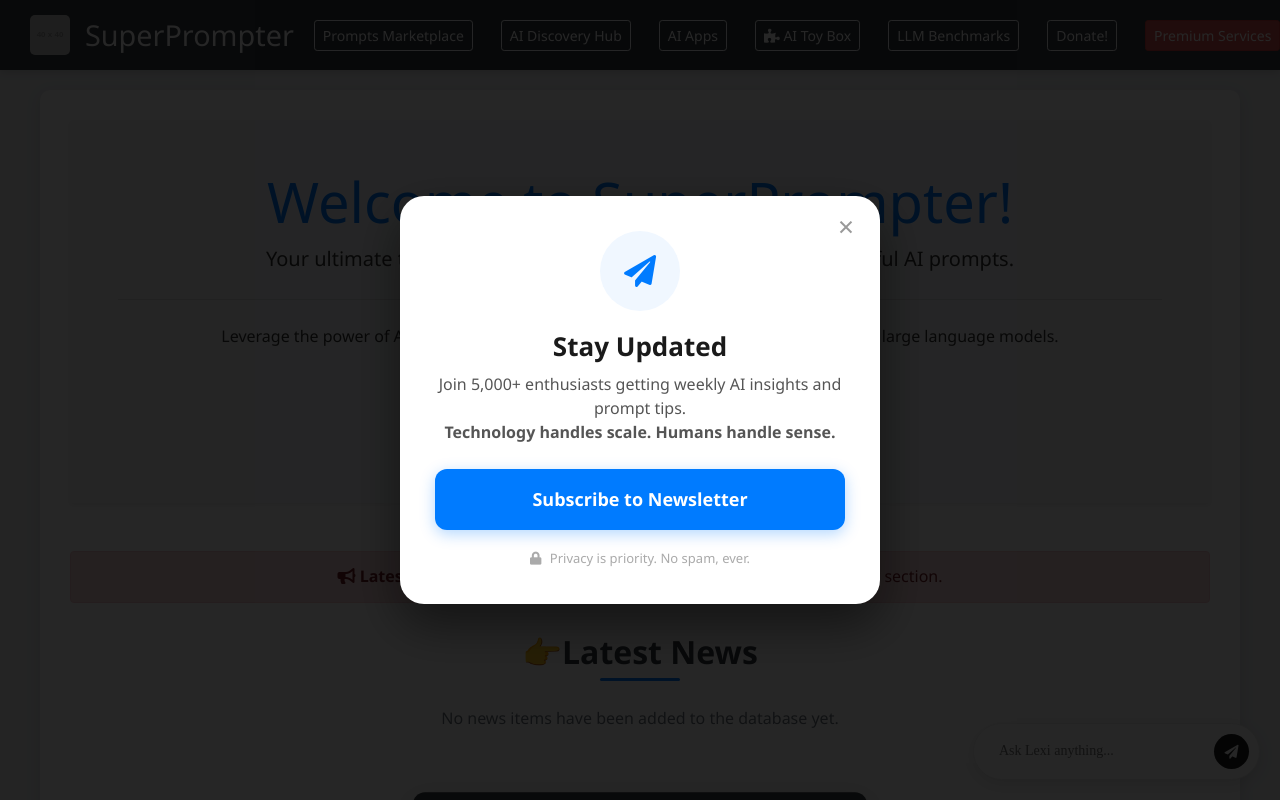
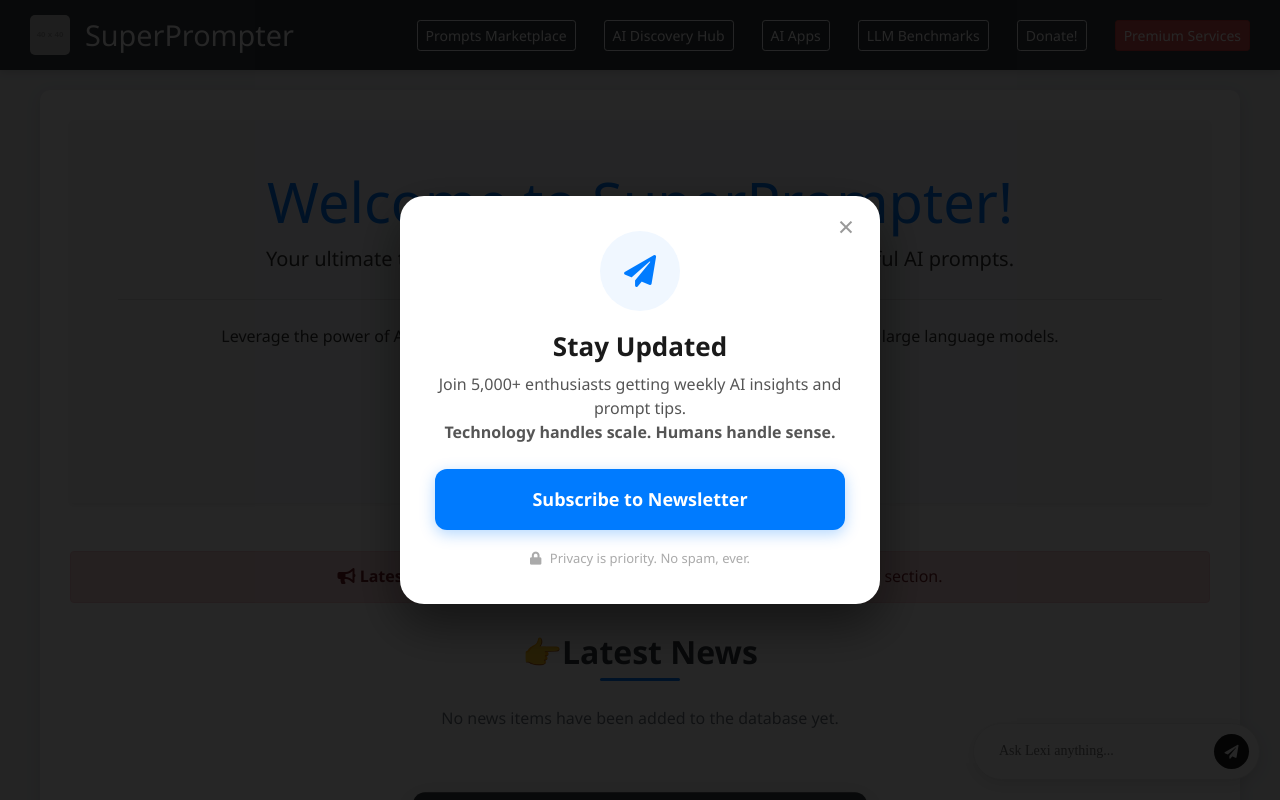
Before and after one commit to simpdatasush/promptsgenerator, a Flask app: page / in a window 1280 px wide. Run offline with Flask 3, Linux system fonts and the light colour scheme; grey boxes labelled with a size stand in for pictures from a placeholder-image service; some libraries are stand-ins or nearby versions.

Commit message:
Remove AI Toy Box link from landing page
Removed the AI Toy Box link from the landing page.

```diff
--- a/templates/landing.html
+++ b/templates/landing.html
@@ -573,7 +573,6 @@
                 <a href="{{ url_for('prompts_marketplace') }}" class="btn btn-outline-light btn-sm mr-2">Prompts Marketplace</a>
                 <a href="{{ url_for('ai_hub') }}" class="btn btn-outline-light btn-sm mr-2">AI Discovery Hub</a>
                 <a href="{{ url_for('all_ai_apps') }}" class="btn btn-outline-light btn-sm mr-2">AI Apps</a>
-                <a href="{{ url_for('toy_builder') }}" class="btn btn-outline-light btn-sm mr-2"><i class="fas fa-puzzle-piece"></i> AI Toy Box</a>
                 <a href="{{ url_for('llm_benchmark') }}" class="btn btn-outline-light btn-sm mr-2">LLM Benchmarks</a>
                 <a href="{{ url_for('donate') }}" class="btn btn-outline-light btn-sm mr-2">Donate!</a>
                 <a href="{{ url_for('send_request') }}" class="btn btn-red-custom btn-sm">Premium Services</a>
```
